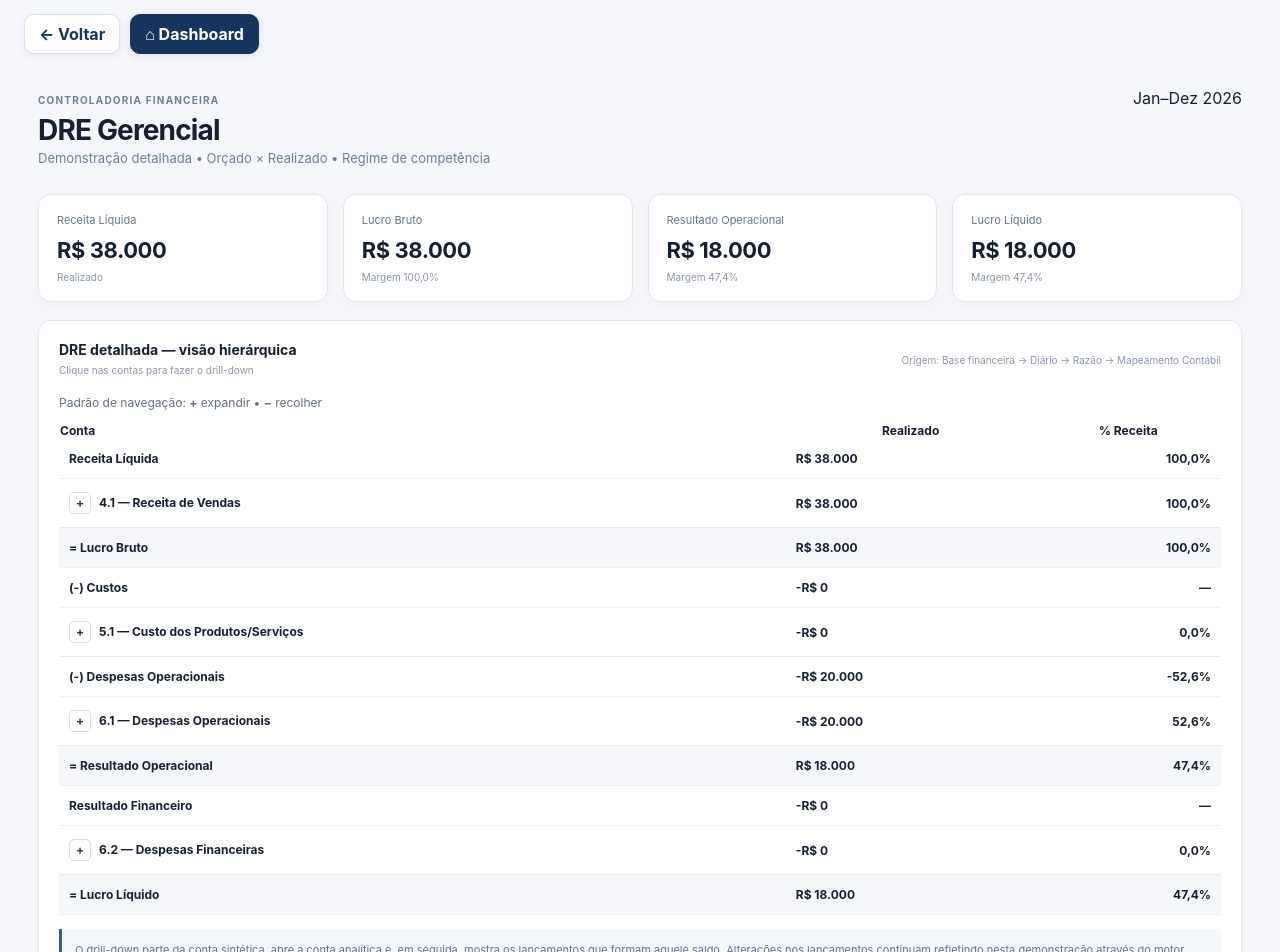
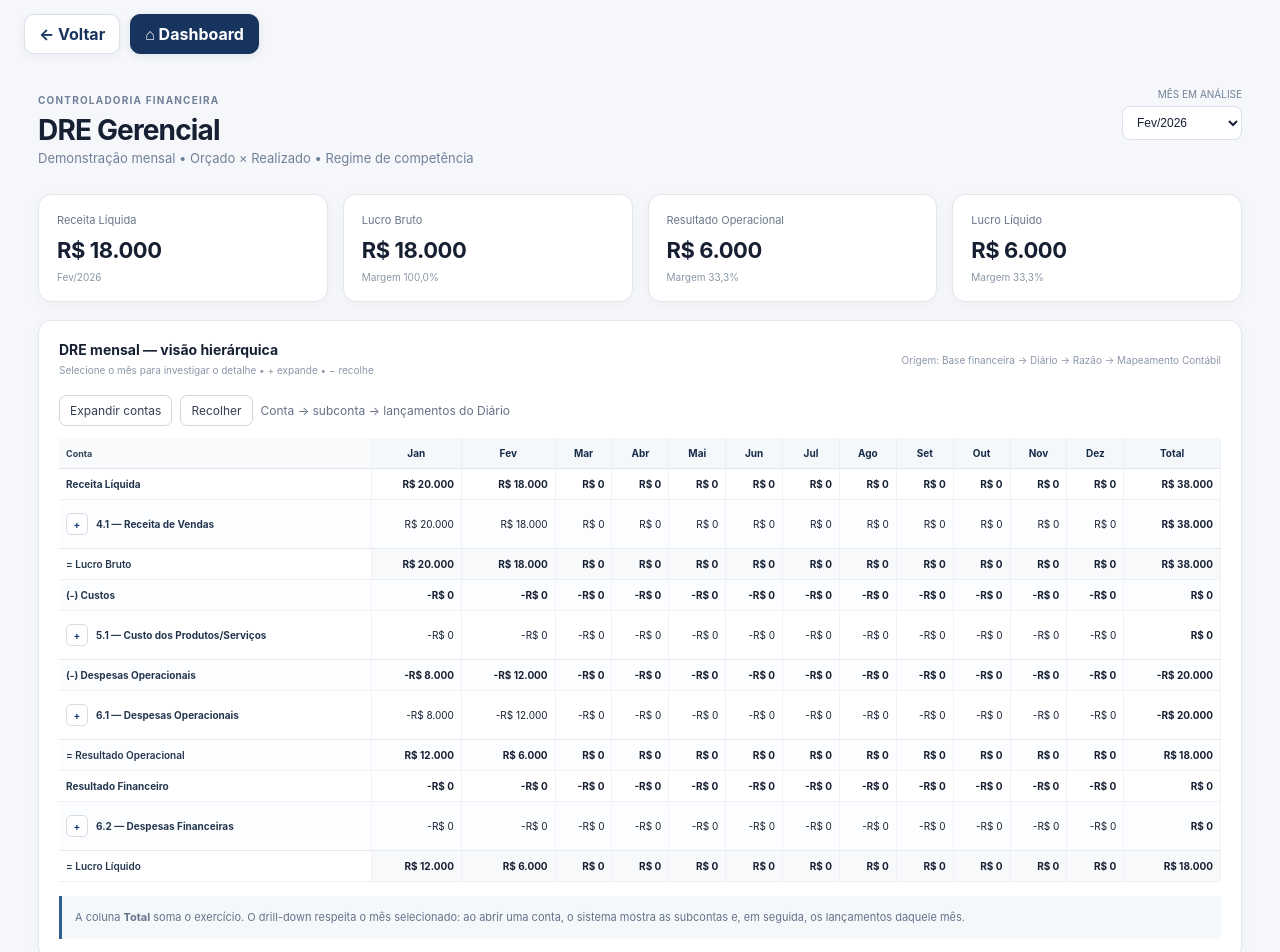
Before and after one commit to cardoso4009-byte/bp-financeiro-bi, a Next.js app: page /dre-gerencial in a window 1280 px wide. Shown: the top 952 px of the page. Built offline with nearby package versions, Linux system fonts and the light colour scheme.

Commit message:
feat: mensalizar DRE gerencial com drill-down

```diff
--- a/app/dre-gerencial/page.tsx
+++ b/app/dre-gerencial/page.tsx
@@ -7,162 +7,69 @@ import { readFinancialSource } from '@/lib/financial-source'
 import { initialEntries, type FinancialEntry } from '@/lib/lancamentos-data'
 import { chartOfAccounts, type JournalEntry } from '@/lib/accounting-core'
 
-const brl = (n:number) => n.toLocaleString('pt-BR',{style:'currency',currency:'BRL',maximumFractionDigits:0})
-const pct = (n:number) => `${n.toFixed(1).replace('.',',')}%`
+const brl=(n:number)=>n.toLocaleString('pt-BR',{style:'currency',currency:'BRL',maximumFractionDigits:0})
+const pct=(n:number)=>`${n.toFixed(1).replace('.',',')}%`
+const MONTHS=Array.from({length:12},(_,i)=>`2026-${String(i+1).padStart(2,'0')}`)
+const MONTH_LABELS=['Jan','Fev','Mar','Abr','Mai','Jun','Jul','Ago','Set','Out','Nov','Dez']
 
-type Row = { code:string; name:string; value:number; level:number; children?:Row[] }
+type Row={code:string;name:string;value:number;level:number;children?:Row[]}
+type Monthly={revenue:number;costs:number;opex:number;fin:number;gross:number;op:number;net:number}
 
-export default function DREGerencial() {
-  const [entries, setEntries] = useState<FinancialEntry[]>(initialEntries)
-  const [sourceErrors, setSourceErrors] = useState<string[]>([])
-  const [expanded, setExpanded] = useState<Set<string>>(new Set())
-
-  useEffect(() => {
-    const source = readFinancialSource()
-    setEntries(source.entries)
-    setSourceErrors(source.errors)
-  }, [])
-
-  const integration = useMemo(() => financialEntriesToJournal(entries), [entries])
-  const journal = integration.entries
-  const { dre, totals } = useMemo(() => statementEngine(journal), [journal])
-
-  const accountBalances = useMemo(() => {
-    const map = new Map<string, number>()
-    for (const row of dre) map.set(row.code, row.balance)
-    return map
-  }, [dre])
-
-  const receita = totals.receitas
-  const custos = totals.custos
-  const despesasOp = dre.filter(r => r.class === 'despesa' && r.code.startsWith('6.1')).reduce((s,r)=>s+r.balance,0)
-  const despesasFin = dre.filter(r => r.class === 'despesa' && r.code.startsWith('6.2')).reduce((s,r)=>s+r.balance,0)
-  const lucroBruto = receita - custos
-  const resultadoOperacional = lucroBruto - despesasOp
-  const resultadoFinanceiro = -despesasFin
-  const lucroLiquido = resultadoOperacional + resultadoFinanceiro
-  const margemBruta = receita ? lucroBruto / receita : 0
-  const margemOp = receita ? resultadoOperacional / receita : 0
-  const margemLiq = receita ? lucroLiquido / receita : 0
-
-  const toggle = (code:string) => setExpanded(prev => {
-    const next = new Set(prev)
-    if (next.has(code)) next.delete(code)
-    else next.add(code)
-    return next
-  })
-
-  const dreGroups = useMemo(() => buildDreHierarchy(accountBalances), [accountBalances])
-
-  return <main className="content" style={{marginLeft:0,width:'100%',maxWidth:1450,margin:'0 auto'}}>
-    <header><div><small>CONTROLADORIA FINANCEIRA</small><h1>DRE Gerencial</h1><p>Demonstração detalhada • Orçado × Realizado • Regime de competência</p></div><div className="period">Jan–Dez 2026</div></header>
-    <div className="cards">
-      <Card title="Receita Líquida" value={receita} sub="Realizado" />
-      <Card title="Lucro Bruto" value={lucroBruto} sub={`Margem ${pct(margemBruta*100)}`} />
-      <Card title="Resultado Operacional" value={resultadoOperacional} sub={`Margem ${pct(margemOp*100)}`} />
-      <Card title="Lucro Líquido" value={lucroLiquido} sub={`Margem ${pct(margemLiq*100)}`} />
-    </div>
-
-    <section className="panel wide">
-      <div className="panel-title">
-        <div><h2>DRE detalhada — visão hierárquica</h2><span>Clique nas contas para fazer o drill-down</span></div>
-        <span>Origem: Base financeira → Diário → Razão → Mapeamento Contábil</span>
-      </div>
-
-      <div style={{display:'flex',alignItems:'center',gap:8,marginBottom:12,flexWrap:'wrap'}}>
-        <span style={{fontSize:12,color:'#667085'}}>Padrão de navegação: <strong>+</strong> expandir • <strong>−</strong> recolher</span>
-      </div>
-
-      <table><thead><tr><th style={{textAlign:'left'}}>Conta</th><th>Realizado</th><th>% Receita</th></tr></thead><tbody>
-        <Section label="Receita Líquida" value={receita} pct={1}/>
-        {dreGroups.filter(r=>r.code.startsWith('4')).map(r=><DrillRow key={r.code} row={r} base={receita} journal={journal} expanded={expanded} toggle={toggle}/>) }
-        <Subtotal label="Lucro Bruto" value={lucroBruto} pct={margemBruta}/>
-        <Section label="(-) Custos" value={-custos} pct={receita ? -custos/receita : 0}/>
-        {dreGroups.filter(r=>r.code.startsWith('5')).map(r=><DrillRow key={r.code} row={r} base={receita} negative journal={journal} expanded={expanded} toggle={toggle}/>) }
-        <Section label="(-) Despesas Operacionais" value={-despesasOp} pct={receita ? -despesasOp/receita : 0}/>
-        {dreGroups.filter(r=>r.code.startsWith('6.1')).map(r=><DrillRow key={r.code} row={r} base={receita} negative journal={journal} expanded={expanded} toggle={toggle}/>) }
-        <Subtotal label="Resultado Operacional" value={resultadoOperacional} pct={margemOp}/>
-        <Section label="Resultado Financeiro" value={resultadoFinanceiro} pct={receita ? resultadoFinanceiro/receita : 0}/>
-        {dreGroups.filter(r=>r.code.startsWith('6.2')).map(r=><DrillRow key={r.code} row={r} base={receita} negative journal={journal} expanded={expanded} toggle={toggle}/>) }
-        <Subtotal label="Lucro Líquido" value={lucroLiquido} pct={margemLiq}/>
-      </tbody></table>
-      <div className="note" style={{marginTop:14}}>O drill-down parte da conta sintética, abre a conta analítica e, em seguida, mostra os lançamentos que formam aquele saldo. Alterações nos lançamentos continuam refletindo nesta demonstração através do motor integrado.</div>
-      {(sourceErrors.length > 0 || integration.errors.length > 0) && <div className="note" style={{marginTop:10,borderLeft:'4px solid #d92d20'}}><strong>Atenção:</strong> {[...sourceErrors, ...integration.errors].join(' ')}</div>}
-    </section>
-
-    <section className="panel"><div className="panel-title"><h2>Orçado × Realizado</h2><span>Visão gerencial</span></div>
-      <table><thead><tr><th style={{textAlign:'left'}}>Indicador</th><th>Orçado</th><th>Realizado</th><th>Var. R$</th><th>Var. %</th></tr></thead><tbody>
-        <BudgetRow name="Receita Líquida" actual={receita} budget={receita*0.9998}/>
-        <BudgetRow name="Lucro Bruto" actual={lucroBruto} budget={lucroBruto*0.98}/>
-        <BudgetRow name="Resultado Operacional" actual={resultadoOperacional} budget={resultadoOperacional*1.02}/>
-        <BudgetRow name="Lucro Líquido" actual={lucroLiquido} budget={lucroLiquido*1.02}/>
-      </tbody></table>
-    </section>
-  </main>
+export default function DREGerencial(){
+ const[entries,setEntries]=useState<FinancialEntry[]>(initialEntries)
+ const[sourceErrors,setSourceErrors]=useState<string[]>([])
+ const[expanded,setExpanded]=useState<Set<string>>(new Set())
+ const[selectedMonth,setSelectedMonth]=useState('2026-02')
+ useEffect(()=>{const source=readFinancialSource();setEntries(source.entries);setSourceErrors(source.errors)},[])
+ const integration=useMemo(()=>financialEntriesToJournal(entries),[entries])
+ const journal=integration.entries
+ const monthlyData=useMemo(()=>buildMonthlyData(journal),[journal])
+ const selected=monthlyData.get(selectedMonth)||emptyMonthly()
+ const selectedJournal=journal.filter(e=>e.competence===selectedMonth)
+ const selectedStatement=useMemo(()=>statementEngine(selectedJournal),[selectedJournal])
+ const accountBalances=useMemo(()=>new Map(selectedStatement.dre.map(r=>[r.code,r.balance])),[selectedStatement])
+ const dreGroups=useMemo(()=>buildDreHierarchy(accountBalances),[accountBalances])
+ const toggle=(code:string)=>setExpanded(prev=>{const next=new Set(prev);next.has(code)?next.delete(code):next.add(code);return next})
+ const expandAll=()=>setExpanded(new Set(dreGroups.flatMap(r=>[r.code,...(r.children||[]).map(c=>c.code)])))
+ const collapseAll=()=>setExpanded(new Set())
+ const monthIndex=Number(selectedMonth.slice(5))-1
+ return <main className="content" style={{marginLeft:0,width:'100%',maxWidth:1450,margin:'0 auto'}}>
+  <header><div><small>CONTROLADORIA FINANCEIRA</small><h1>DRE Gerencial</h1><p>Demonstração mensal • Orçado × Realizado • Regime de competência</p></div><div style={{display:'grid',gap:6,justifyItems:'end'}}><span style={{fontSize:10,color:'#718098'}}>MÊS EM ANÁLISE</span><select value={selectedMonth} onChange={e=>{setSelectedMonth(e.target.value);setExpanded(new Set())}} style={selectStyle}>{MONTHS.map((m,i)=><option key={m} value={m}>{MONTH_LABELS[i]}/2026</option>)}</select></div></header>
+  <div className="cards"><Card title="Receita Líquida" value={selected.revenue} sub={`${MONTH_LABELS[monthIndex]}/2026`}/><Card title="Lucro Bruto" value={selected.gross} sub={`Margem ${pct(selected.revenue?selected.gross/selected.revenue*100:0)}`}/><Card title="Resultado Operacional" value={selected.op} sub={`Margem ${pct(selected.revenue?selected.op/selected.revenue*100:0)}`}/><Card title="Lucro Líquido" value={selected.net} sub={`Margem ${pct(selected.revenue?selected.net/selected.revenue*100:0)}`}/></div>
+  <section className="panel wide">
+   <div className="panel-title"><div><h2>DRE mensal — visão hierárquica</h2><span>Selecione o mês para investigar o detalhe • + expande • − recolhe</span></div><span>Origem: Base financeira → Diário → Razão → Mapeamento Contábil</span></div>
+   <div style={{display:'flex',gap:8,marginBottom:12,flexWrap:'wrap',alignItems:'center'}}><button type="button" onClick={expandAll} style={buttonStyle}>Expandir contas</button><button type="button" onClick={collapseAll} style={buttonStyle}>Recolher</button><span style={{fontSize:12,color:'#667085'}}>Conta → subconta → lançamentos do Diário</span></div>
+   <div className="table-wrap" style={{overflowX:'auto'}}><table className="dre-table" style={{minWidth:1050}}><thead><tr><th style={{textAlign:'left',minWidth:230}}>Conta</th>{MONTH_LABELS.map(m=><th key={m}>{m}</th>)}<th>Total</th></tr></thead><tbody>
+    <MonthlySection label="Receita Líquida" values={MONTHS.map(m=>monthlyData.get(m)?.revenue||0)}/>
+    {dreGroups.filter(r=>r.code.startsWith('4')).map(r=><MonthlyDrillRow key={r.code} row={r} journal={journal} selectedMonth={selectedMonth} negative={false} expanded={expanded} toggle={toggle}/>)}
+    <MonthlySubtotal label="Lucro Bruto" values={MONTHS.map(m=>monthlyData.get(m)?.gross||0)}/>
+    <MonthlySection label="(-) Custos" values={MONTHS.map(m=>-(monthlyData.get(m)?.costs||0))}/>
+    {dreGroups.filter(r=>r.code.startsWith('5')).map(r=><MonthlyDrillRow key={r.code} row={r} journal={journal} selectedMonth={selectedMonth} negative expanded={expanded} toggle={toggle}/>)}
+    <MonthlySection label="(-) Despesas Operacionais" values={MONTHS.map(m=>-(monthlyData.get(m)?.opex||0))}/>
+    {dreGroups.filter(r=>r.code.startsWith('6.1')).map(r=><MonthlyDrillRow key={r.code} row={r} journal={journal} selectedMonth={selectedMonth} negative expanded={expanded} toggle={toggle}/>)}
+    <MonthlySubtotal label="Resultado Operacional" values={MONTHS.map(m=>monthlyData.get(m)?.op||0)}/>
+    <MonthlySection label="Resultado Financeiro" values={MONTHS.map(m=>-(monthlyData.get(m)?.fin||0))}/>
+    {dreGroups.filter(r=>r.code.startsWith('6.2')).map(r=><MonthlyDrillRow key={r.code} row={r} journal={journal} selectedMonth={selectedMonth} negative expanded={expanded} toggle={toggle}/>)}
+    <MonthlySubtotal label="Lucro Líquido" values={MONTHS.map(m=>monthlyData.get(m)?.net||0)}/>
+   </tbody></table></div>
+   <div className="note" style={{marginTop:14}}>A coluna <strong>Total</strong> soma o exercício. O drill-down respeita o mês selecionado: ao abrir uma conta, o sistema mostra as subcontas e, em seguida, os lançamentos daquele mês.</div>
+   {(sourceErrors.length>0||integration.errors.length>0)&&<div className="note" style={{marginTop:10,borderLeft:'4px solid #d92d20'}}><strong>Atenção:</strong> {[...sourceErrors,...integration.errors].join(' ')}</div>}
+  </section>
+  <section className="panel"><div className="panel-title"><h2>Orçado × Realizado</h2><span>{MONTH_LABELS[monthIndex]}/2026</span></div><table><thead><tr><th style={{textAlign:'left'}}>Indicador</th><th>Orçado</th><th>Realizado</th><th>Var. R$</th><th>Var. %</th></tr></thead><tbody><BudgetRow name="Receita Líquida" actual={selected.revenue} budget={selected.revenue*0.9998}/><BudgetRow name="Lucro Bruto" actual={selected.gross} budget={selected.gross*0.98}/><BudgetRow name="Resultado Operacional" actual={selected.op} budget={selected.op*1.02}/><BudgetRow name="Lucro Líquido" actual={selected.net} budget={selected.net*1.02}/></tbody></table></section>
+ </main>
 }
 
-function buildDreHierarchy(balances:Map<string,number>):Row[] {
-  return chartOfAccounts
-    .filter(a => a.level === 2 && ['4','5','6'].includes(a.parentCode || ''))
-    .map(account => {
-      const children = chartOfAccounts
-        .filter(a => a.parentCode === account.code && a.level === 3)
-        .map(child => ({code:child.code,name:child.name,value:balances.get(child.code) ?? 0,level:3}))
-      return {code:account.code,name:account.name,value:balances.get(account.code) ?? 0,level:2,children}
-    })
-}
-
-function ExpandIcon({open, onClick, label}:{open:boolean;onClick:()=>void;label:string}) {
-  return <button
-    type="button"
-    className="expand-btn"
-    aria-label={open ? `Recolher ${label}` : `Expandir ${label}`}
-    onClick={(event)=>{event.stopPropagation();onClick()}}
-  >{open ? '−' : '+'}</button>
-}
-
-function DrillRow({row,base,negative=false,journal,expanded,toggle}:{row:Row;base:number;negative?:boolean;journal:JournalEntry[];expanded:Set<string>;toggle:(code:string)=>void}) {
-  const open = expanded.has(row.code)
-  const value = statementValue(row.value, negative)
-  return <>
-    <tr className="group-row" onClick={() => toggle(row.code)} style={{cursor:'pointer'}}>
-      <td style={{fontWeight:700}}><ExpandIcon open={open} onClick={()=>toggle(row.code)} label={`${row.code} — ${row.name}`}/>{row.code} — {row.name}</td>
-      <td style={{fontWeight:700}}>{brl(value)}</td>
-      <td style={{fontWeight:700}}>{base ? Math.abs(value/base).toLocaleString('pt-BR',{style:'percent',minimumFractionDigits:1,maximumFractionDigits:1}) : '—'}</td>
-    </tr>
-    {open && (row.children || []).map(child => <DrillChild key={child.code} row={child} base={base} negative={negative} journal={journal} expanded={expanded} toggle={toggle}/>) }
-  </>
-}
-
-function DrillChild({row,base,negative,journal,expanded,toggle}:{row:Row;base:number;negative:boolean;journal:JournalEntry[];expanded:Set<string>;toggle:(code:string)=>void}) {
-  const open = expanded.has(row.code)
-  const value = statementValue(row.value, negative)
-  const movements = journal.filter(entry => entry.lines.some(line => line.account === row.code))
-  return <>
-    <tr className="item-row" onClick={() => toggle(row.code)} style={{cursor:'pointer',background:'#fafbfc'}}>
-      <td style={{paddingLeft:36}}><ExpandIcon open={open} onClick={()=>toggle(row.code)} label={`${row.code} — ${row.name}`}/>{row.code} — {row.name}</td>
-      <td>{brl(value)}</td>
-      <td>{base ? Math.abs(value/base).toLocaleString('pt-BR',{style:'percent',minimumFractionDigits:1,maximumFractionDigits:1}) : '—'}</td>
-    </tr>
-    {open && movements.map(entry => <JournalMovement key={`${row.code}-${entry.id}`} entry={entry} accountCode={row.code} negative={negative}/>) }
-  </>
-}
-
-function JournalMovement({entry,accountCode,negative}:{entry:JournalEntry;accountCode:string;negative:boolean}) {
-  const line = entry.lines.find(l => l.account === accountCode)
-  if (!line) return null
-  const raw = line.debit - line.credit
-  const value = negative ? -Math.abs(raw) : -raw
-  return <tr style={{background:'#f6f8fb',fontSize:12}}>
-    <td style={{paddingLeft:70,color:'#475467'}}>↳ {entry.date} • {entry.description}{entry.document ? ` • Doc. ${entry.document}` : ''}{entry.costCenter ? ` • CC ${entry.costCenter}` : ''}</td>
-    <td>{brl(value)}</td>
-    <td style={{color:'#667085'}}>{entry.competence || '—'}</td>
-  </tr>
-}
-
-function statementValue(value:number,negative:boolean){ return negative ? -Math.abs(value) : Math.abs(value) }
+function emptyMonthly():Monthly{return{revenue:0,costs:0,opex:0,fin:0,gross:0,op:0,net:0}}
+function buildMonthlyData(journal:JournalEntry[]):Map<string,Monthly>{const result=new Map<string,Monthly>();for(const month of MONTHS){const statement=statementEngine(journal.filter(e=>e.competence===month));const revenue=statement.totals.receitas;const costs=statement.totals.custos;const opex=statement.dre.filter(r=>r.class==='despesa'&&r.code.startsWith('6.1')).reduce((s,r)=>s+r.balance,0);const fin=statement.dre.filter(r=>r.class==='despesa'&&r.code.startsWith('6.2')).reduce((s,r)=>s+r.balance,0);const gross=revenue-costs;const op=gross-opex;const net=op-fin;result.set(month,{revenue,costs,opex,fin,gross,op,net})}return result}
+function buildDreHierarchy(balances:Map<string,number>):Row[]{return chartOfAccounts.filter(a=>a.level===2&&['4','5','6'].includes(a.parentCode||'')).map(account=>{const children=chartOfAccounts.filter(a=>a.parentCode===account.code&&a.level===3).map(child=>({code:child.code,name:child.name,value:balances.get(child.code)??0,level:3}));return{code:account.code,name:account.name,value:balances.get(account.code)??0,level:2,children}})}
+function monthlyAccountValue(journal:JournalEntry[],month:string,code:string,negative:boolean){const statement=statementEngine(journal.filter(e=>e.competence===month));const row=statement.dre.find(r=>r.code===code);const value=row?.balance??0;return negative?-Math.abs(value):Math.abs(value)}
+function ExpandIcon({open,onClick,label}:{open:boolean;onClick:()=>void;label:string}){return <button type="button" className="expand-btn" aria-label={open?`Recolher ${label}`:`Expandir ${label}`} onClick={e=>{e.stopPropagation();onClick()}}>{open?'−':'+'}</button>}
+function MonthlyDrillRow({row,journal,selectedMonth,negative=false,expanded,toggle}:{row:Row;journal:JournalEntry[];selectedMonth:string;negative?:boolean;expanded:Set<string>;toggle:(code:string)=>void}){const open=expanded.has(row.code);const values=MONTHS.map(m=>monthlyAccountValue(journal,m,row.code,negative));const total=values.reduce((s,v)=>s+v,0);const children=row.children||[];const movements=journal.filter(e=>e.competence===selectedMonth&&e.lines.some(l=>l.account===row.code));return <><tr className="group-row" onClick={()=>toggle(row.code)} style={{cursor:'pointer'}}><td><ExpandIcon open={open} onClick={()=>toggle(row.code)} label={`${row.code} — ${row.name}`}/><strong>{row.code} — {row.name}</strong></td>{values.map((v,i)=><td key={MONTHS[i]} className="amount">{brl(v)}</td>)}<td className="amount"><strong>{brl(total)}</strong></td></tr>{open&&children.map(child=><MonthlyChild key={child.code} row={child} journal={journal} selectedMonth={selectedMonth} negative={negative} expanded={expanded} toggle={toggle}/>)}{open&&children.length===0&&movements.map(entry=><JournalMovement key={`${row.code}-${entry.id}`} entry={entry} accountCode={row.code} negative={negative}/>)}</>}
+function MonthlyChild({row,journal,selectedMonth,negative,expanded,toggle}:{row:Row;journal:JournalEntry[];selectedMonth:string;negative:boolean;expanded:Set<string>;toggle:(code:string)=>void}){const open=expanded.has(row.code);const values=MONTHS.map(m=>monthlyAccountValue(journal,m,row.code,negative));const total=values.reduce((s,v)=>s+v,0);const movements=journal.filter(e=>e.competence===selectedMonth&&e.lines.some(l=>l.account===row.code));return <><tr className="item-row" onClick={()=>toggle(row.code)} style={{cursor:'pointer',background:'#fafbfc'}}><td style={{paddingLeft:30}}><ExpandIcon open={open} onClick={()=>toggle(row.code)} label={`${row.code} — ${row.name}`}/>↳ {row.code} — {row.name}</td>{values.map((v,i)=><td key={MONTHS[i]} className="amount">{brl(v)}</td>)}<td className="amount">{brl(total)}</td></tr>{open&&movements.map(entry=><JournalMovement key={`${row.code}-${entry.id}`} entry={entry} accountCode={row.code} negative={negative}/>)}</>}
+function JournalMovement({entry,accountCode,negative}:{entry:JournalEntry;accountCode:string;negative:boolean}){const line=entry.lines.find(l=>l.account===accountCode);if(!line)return null;const raw=line.debit-line.credit;const value=negative?-Math.abs(raw):-raw;return <tr style={{background:'#f6f8fb',fontSize:12}}><td style={{paddingLeft:70,color:'#475467'}}>↳ {entry.date} • {entry.description}{entry.document?` • Doc. ${entry.document}`:''}{entry.costCenter?` • CC ${entry.costCenter}`:''}</td>{MONTHS.map(m=><td key={m} className="amount">{m===entry.competence?brl(value):'—'}</td>)}<td className="amount">{brl(value)}</td></tr>}
+function MonthlySection({label,values}:{label:string;values:number[]}){return <tr><td><b>{label}</b></td>{values.map((v,i)=><td key={MONTHS[i]} className="amount"><b>{brl(v)}</b></td>)}<td className="amount"><b>{brl(values.reduce((s,v)=>s+v,0))}</b></td></tr>}
+function MonthlySubtotal({label,values}:{label:string;values:number[]}){return <tr className="total"><td>= {label}</td>{values.map((v,i)=><td key={MONTHS[i]} className="amount">{brl(v)}</td>)}<td className="amount">{brl(values.reduce((s,v)=>s+v,0))}</td></tr>}
 function Card({title,value,sub}:{title:string;value:number;sub:string}){return <div className="card"><span>{title}</span><strong>{brl(value)}</strong><small>{sub}</small></div>}
-function Section({label,value,pct}:{label:string;value:number;pct:number}){return <tr><td><b>{label}</b></td><td><b>{brl(value)}</b></td><td><b>{pct*100===0?'—':pct.toLocaleString('pt-BR',{style:'percent',minimumFractionDigits:1,maximumFractionDigits:1})}</b></td></tr>}
-function Subtotal({label,value,pct}:{label:string;value:number;pct:number}){return <tr style={{fontWeight:700,background:'#f5f7fa'}}><td>= {label}</td><td>{brl(value)}</td><td>{pct.toLocaleString('pt-BR',{style:'percent',minimumFractionDigits:1,maximumFractionDigits:1})}</td></tr>}
 function BudgetRow({name,actual,budget}:{name:string;actual:number;budget:number}){const v=actual-budget;const p=budget?Math.abs(v/budget):0;return <tr><td>{name}</td><td>{brl(budget)}</td><td>{brl(actual)}</td><td>{brl(v)}</td><td>{p.toLocaleString('pt-BR',{style:'percent',minimumFractionDigits:1,maximumFractionDigits:1})}</td></tr>}
 const buttonStyle:React.CSSProperties={border:'1px solid #d0d5dd',background:'#fff',borderRadius:7,padding:'7px 10px',fontSize:12,color:'#344054',cursor:'pointer'}
+const selectStyle:React.CSSProperties={border:'1px solid #dbe1e8',background:'#fff',borderRadius:8,padding:'8px 10px',color:'#172033',fontSize:12,minWidth:120}
```
